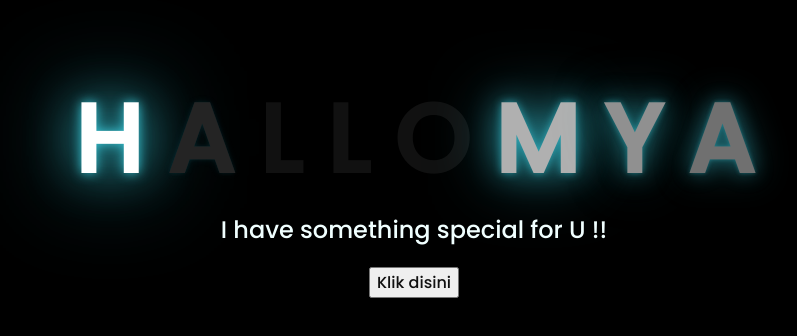
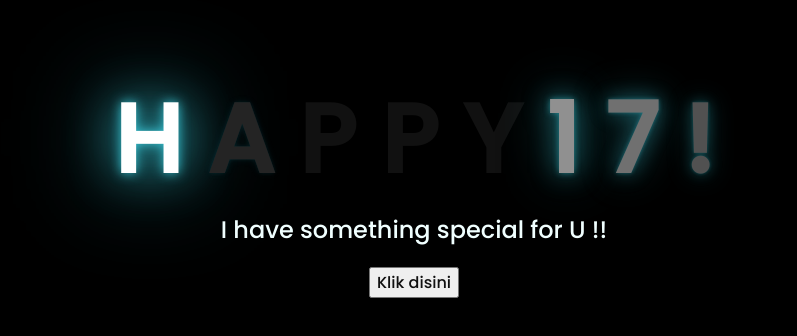
Before and after one commit to arqafurqan/for-u, a plain HTML site: page scss/index.html in a window 1280 px wide. Shown: the part 226-562 px from the top of the page, without its empty margins (234-1031 px from the left). Drawn offline with Linux system fonts and the light colour scheme; files that its build step writes are made by us from their sources.

Commit message:
Update index.html

```diff
--- a/scss/index.html
+++ b/scss/index.html
@@ -13,12 +13,13 @@
     <!-- silahkan menambah kata sesuai keinginan dengan <span>text...</span -->
         <span>H</span>
         <span>A</span>
-        <span>L</span>
-        <span>L</span>
-        <span>O</span>
-        <span>M</span>
+        <span>P</span>
+        <span>P</span>
         <span>Y</span>
-        <span>A</span>
+        <span> </span>
+        <span>1</span>
+        <span>7</span>
+        <span>!</span>
     </div>
     <div class="description">
         <span>I have something special for U !!</span>
```
